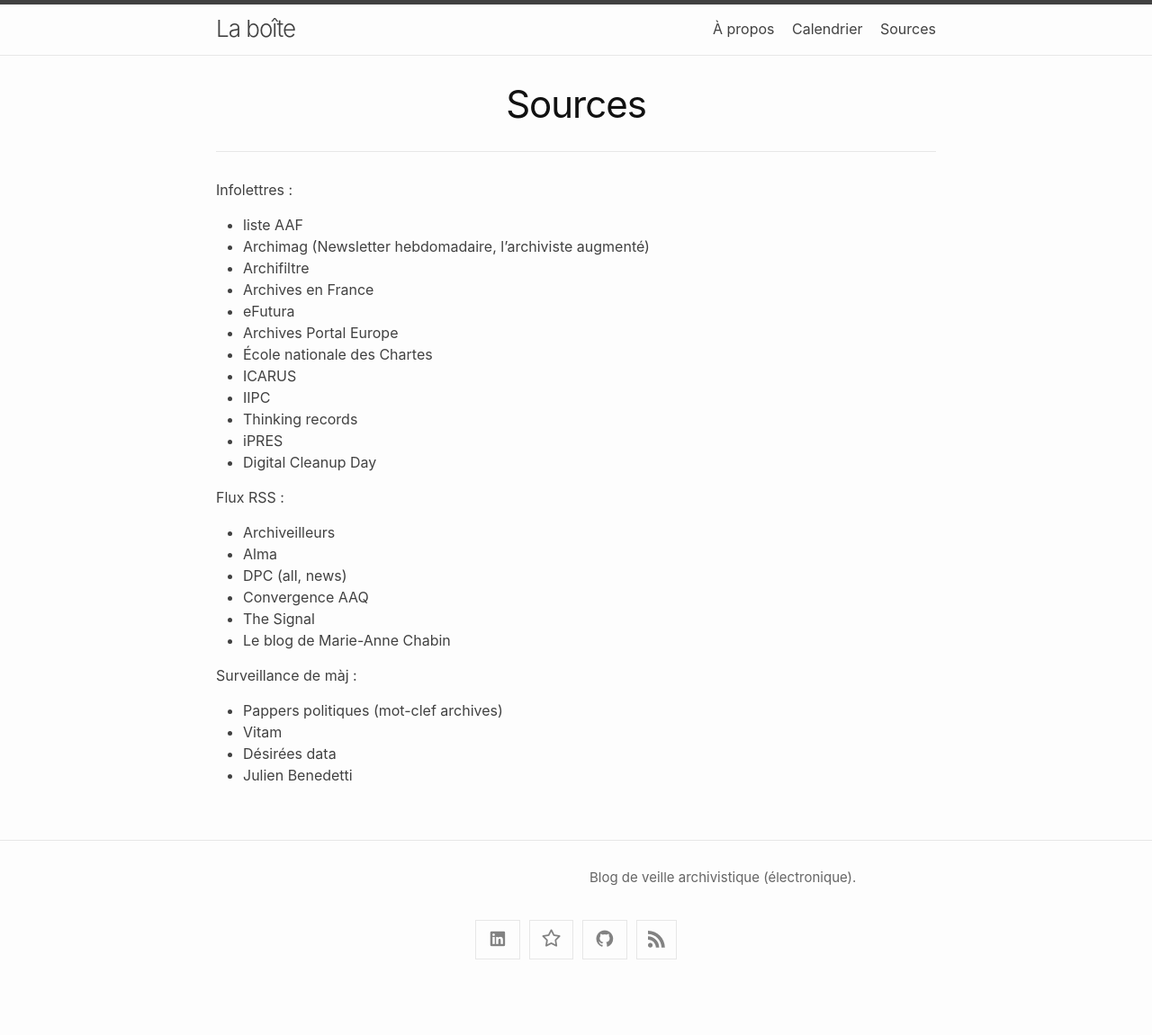
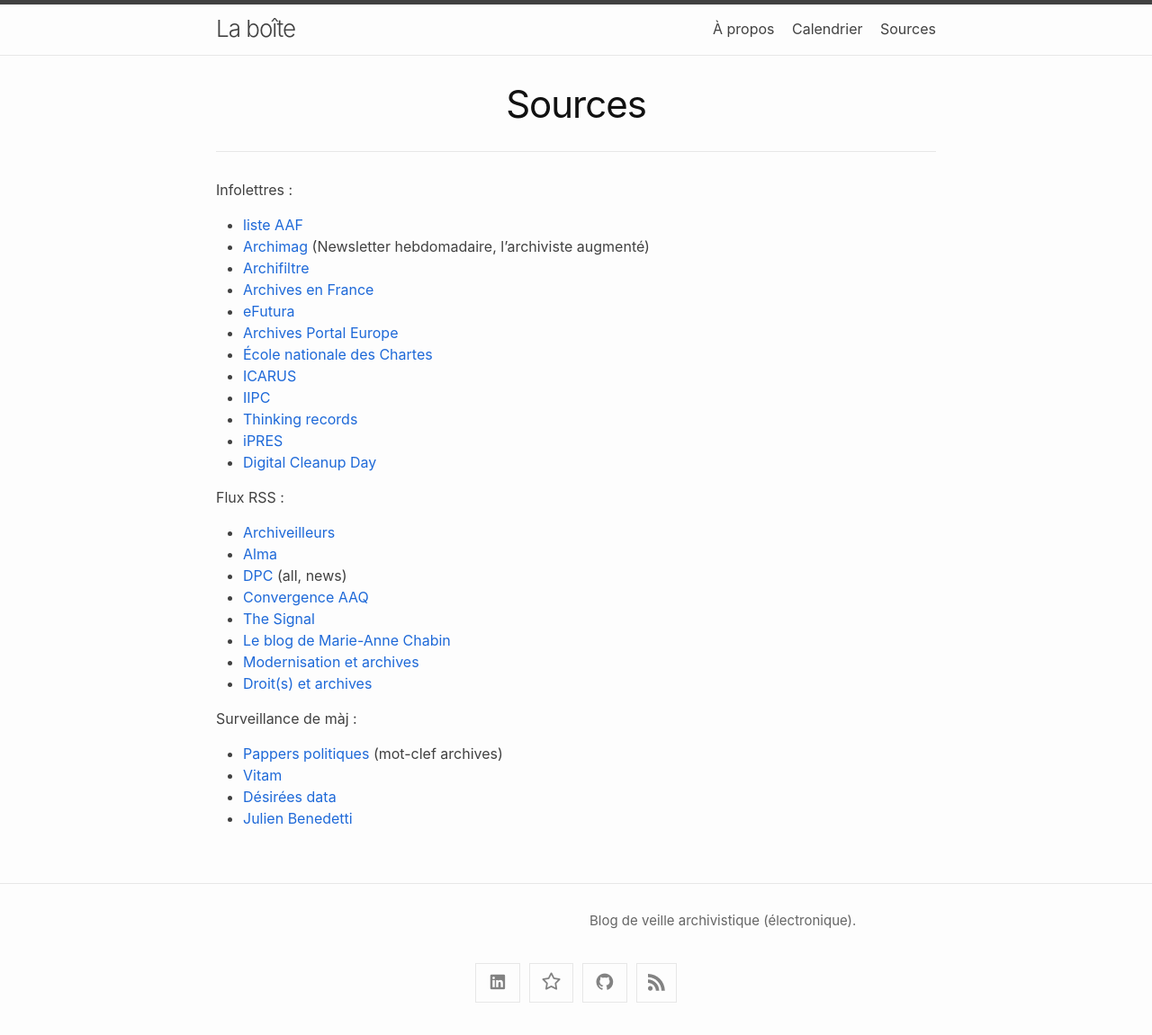
Before and after one commit to AliceGuerin/AliceGuerin.github.io, a Jekyll site: the page built from sources.md, in a window 1280 px wide. Shown: the whole page at 90% size. Built offline with Jekyll 4.4.1, drawn with Linux system fonts in a browser that asks for light colours; nearby versions of some CDN libraries; before the commit the page ends 1103 px from its top, so only the background shows below that.

Commit message:
ajout liens dans sources

```diff
--- a/sources.md
+++ b/sources.md
@@ -5,29 +5,31 @@ description: Personnes, blogs, et sites que je suis.
 ---
 
 Infolettres :
-- liste AAF
-- Archimag (Newsletter hebdomadaire, l'archiviste augmenté)
-- Archifiltre
-- Archives en France
-- eFutura
-- Archives Portal Europe
-- École nationale des Chartes
-- ICARUS
-- IIPC
-- Thinking records
-- iPRES
-- Digital Cleanup Day
+- [liste AAF](https://www.archivistes.org/la-liste-archives-fr/)
+- [Archimag](https://www.archimag.com/) (Newsletter hebdomadaire, l'archiviste augmenté)
+- [Archifiltre](https://archifiltre.fabrique.social.gouv.fr/archifiltre-doc/)
+- [Archives en France](https://francearchives.gouv.fr/fr/lettre-info)
+- [eFutura](https://www.efutura.fr/)
+- [Archives Portal Europe](https://www.archivesportaleurope.net/)
+- [École nationale des Chartes](https://www.chartes.psl.eu/)
+- [ICARUS](https://www.icar-us.eu/en/)
+- [IIPC](https://netpreserve.org/)
+- [Thinking records](https://thinkingrecords.co.uk/)
+- [iPRES](https://ipres-conference.org/)
+- [Digital Cleanup Day](https://digital-cleanup-day.fr/)
 
 Flux RSS :
-- Archiveilleurs
-- Alma
-- DPC (all, news)
-- Convergence AAQ
-- The Signal
-- Le blog de Marie-Anne Chabin
+- [Archiveilleurs](http://archiveilleurs.org/)
+- [Alma](https://alma.hypotheses.org/)
+- [DPC](https://www.dpconline.org/) (all, news)
+- [Convergence AAQ](https://archivistesqc.wordpress.com/)
+- [The Signal](https://blogs.loc.gov/thesignal/)
+- [Le blog de Marie-Anne Chabin](https://www.marieannechabin.fr/)
+- [Modernisation et archives](https://siaf.hypotheses.org/)
+- [Droit(s) et archives](https://siafdroit.hypotheses.org/)
 
 Surveillance de màj :
-- Pappers politiques (mot-clef archives)
-- Vitam
-- Désirées data
-- Julien Benedetti
+- [Pappers politiques](https://politique.pappers.fr/recherche?q=archives) (mot-clef archives)
+- [Vitam](https://www.programmevitam.fr/)
+- [Désirées data](https://desireesdata.fr/)
+- [Julien Benedetti](https://macgraveur.github.io/)
```
Also changed, not shown: calendrier.md (+0 -2 lines).
